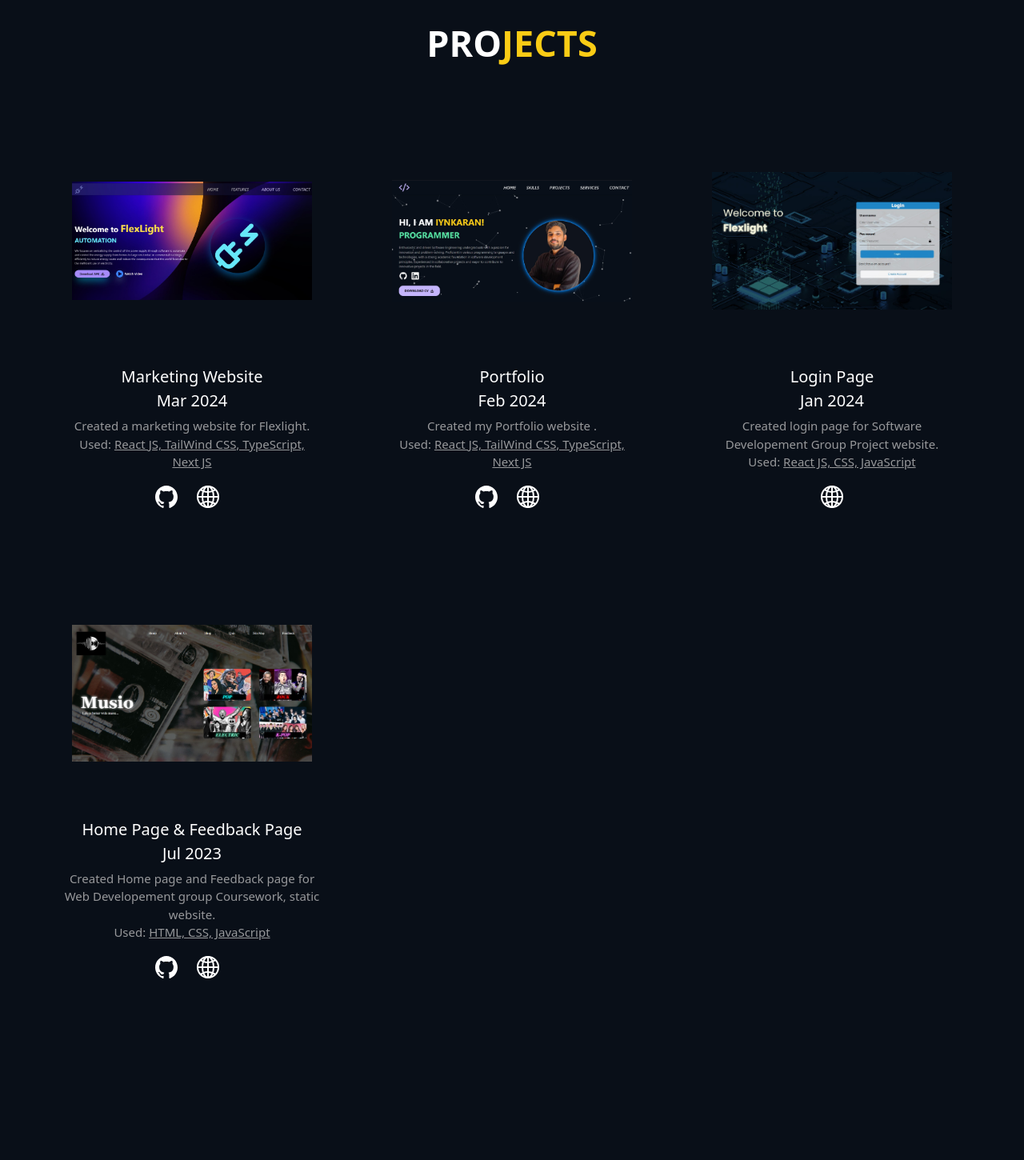
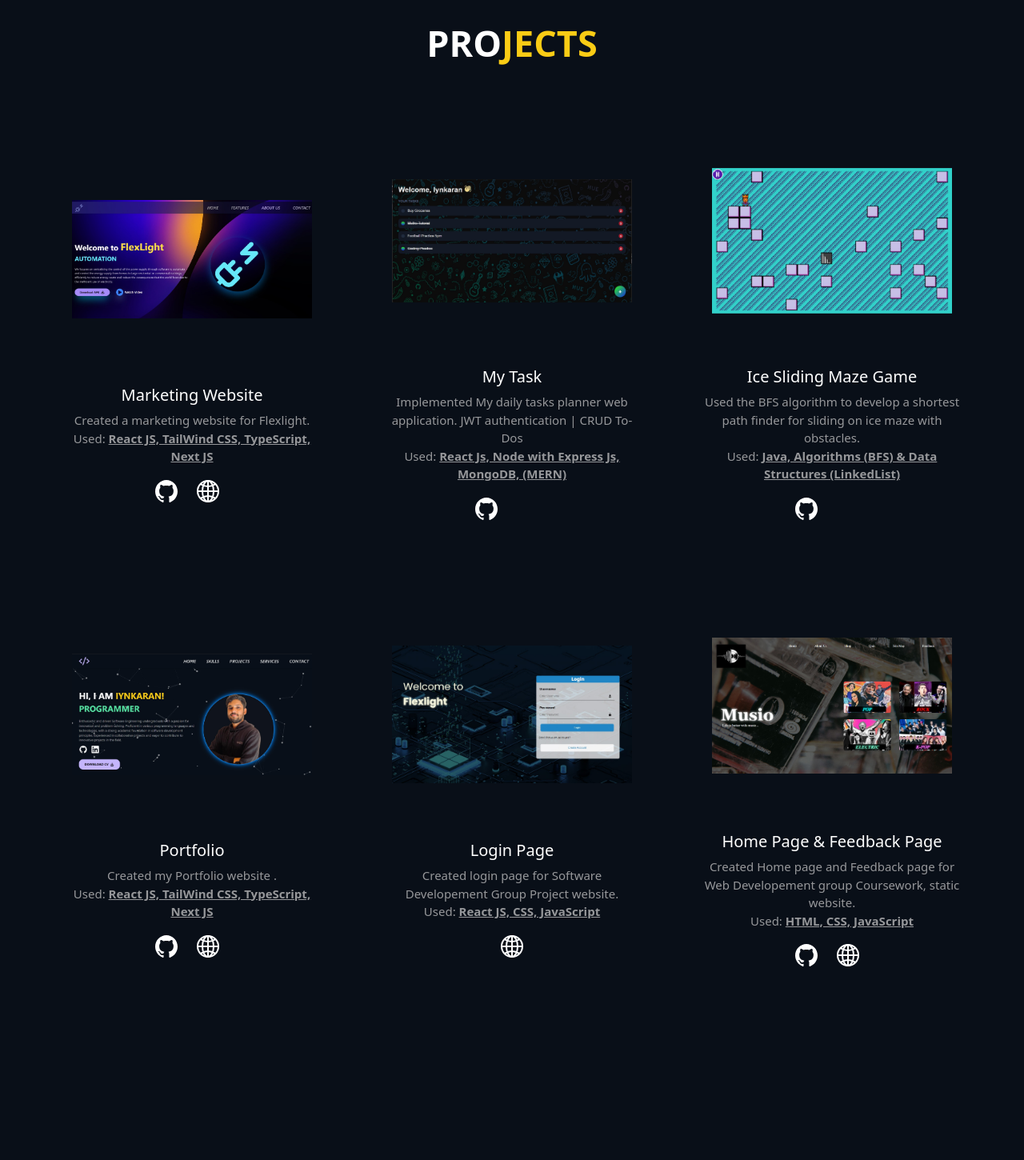
Before and after one commit to Iynguuuuu/Portfolio, a Next.js app: page / in a window 1280 px wide. Shown: the part 1740-3190 px from the top of the page at 80% size. Built offline with nearby package versions, Linux system fonts and the light colour scheme.

Commit message:
Updated Projects

```diff
--- a/Components/Projects.tsx
+++ b/Components/Projects.tsx
@@ -16,7 +16,7 @@ const Projects = () => {
                 <div className='grid grid-cols-1 md:grid-cols-2 lg:grid-cols-3 w-[90%]
                             mx-auto items-center gap-[3rem] mt-4rem text-white pt-[3rem] '>
 
-                    <div data-aos="fade-up">
+                    <div data-aos="flip-up" data-aos-delay="100">
                         <div className='text-center p-[1rem]'>
 
                             <div className='transform cursor-pointer hover:-translate-y-6 transition-all duration-200 relative
@@ -24,11 +24,11 @@ const Projects = () => {
                                 <Image src="/images/P3.jpg" alt="Portfolio" layout='fill' className='object-contain fixed' />
                             </div>
                             <h1 className='text-[20px] mt:text-[10px] mt-[5px] mb-[5px]'>
-                                Marketing Website <br /> Mar 2024
+                                Marketing Website <br />
                             </h1>
                             <p className='text-[15px] text-[#d3d2d2] font-normal opacity-70'>
                                 Created a marketing website for Flexlight. <br />
-                                Used: <span className='text-decoration-line: underline'>React JS, TailWind CSS, TypeScript, <br />
+                                Used: <span className='text-decoration-line: underline font-bold'>React JS, TailWind CSS, TypeScript, <br />
                                     Next JS</span>
                             </p>
                             <div className='mt-[1rem] flex items-stretch space-x-5 ml-[7rem]'>
@@ -39,18 +39,64 @@ const Projects = () => {
                         </div>
                     </div>
 
-                    <div data-aos="fade-up" data-aos-delay="300">
+                    <div data-aos="flip-up" data-aos-delay="300">
+                        <div className='text-center p-[1rem]'>
+
+                            <div className='transform cursor-pointer hover:-translate-y-6 transition-all duration-200 relative
+                                w-[300px] h-[200px] md:h-[300px] mx-auto '>
+                                <Image src="/images/todo.jpg" alt="Portfolio" layout='fill' className='object-contain fixed' />
+                            </div>
+                            <h1 className='text-[20px] mt:text-[10px] mt-[5px] mb-[5px]'>
+                                My Task <br />
+                            </h1>
+                            <p className='text-[15px] text-[#d3d2d2] font-normal opacity-70'>
+                                Implemented My daily tasks planner web application. JWT authentication | CRUD To-Dos <br />
+                                Used: <span className='text-decoration-line: underline font-bold'>React Js, Node with Express Js, MongoDB, (MERN) <br />
+                                </span>
+                            </p>
+                            <div className='mt-[1rem] flex items-stretch space-x-5 ml-[7rem]'>
+                                <a href="https://github.com/Iynguuuuu/My_Task"> <IoLogoGithub className='w-[2rem] h-[2rem] text-white ' /></a>
+                            </div>
+
+                        </div>
+                    </div>
+
+                    <div data-aos="flip-up" data-aos-delay="500">
+                        <div className='text-center p-[1rem]'>
+                            <div className='transform cursor-pointer hover:-translate-y-6 transition-all duration-200 relative
+                                w-[300px] h-[200px] md:h-[300px] mx-auto '>
+                                <Image src="/images/game.jpg" alt="Portfolio" layout='fill' className='object-contain fixed' />
+                            </div>
+                            <h1 className='text-[20px] mt:text-[10px] mt-[5px] mb-[5px]'>
+                                Ice Sliding Maze Game <br />
+                            </h1>
+                            <p className='text-[15px] text-[#d3d2d2] font-normal opacity-70'>
+                                Used the BFS algorithm to develop a shortest path finder for sliding
+                                on ice maze with obstacles.
+                                <br />
+                                Used: <span className='text-decoration-line: underline font-bold'> Java, Algorithms (BFS) & Data Structures (LinkedList)
+                                </span>
+                            </p>
+                            <div className='mt-[1rem] flex items-stretch space-x-5 ml-[7rem]'>
+                                <a href="https://github.com/Iynguuuuu/Ice_maze"> <IoLogoGithub className='w-[2rem] h-[2rem] text-white ' /></a>
+
+                            </div>
+
+                        </div>
+                    </div>
+
+                    <div data-aos="flip-up" data-aos-delay="700">
                         <div className='text-center p-[1rem]'>
                             <div className='transform cursor-pointer hover:-translate-y-6 transition-all duration-200 relative
                                 w-[300px] h-[200px] md:h-[300px] mx-auto '>
                                 <Image src="/images/Port.jpg" alt="Portfolio" layout='fill' className='object-contain fixed' />
                             </div>
                             <h1 className='text-[20px] mt:text-[10px] mt-[5px] mb-[5px]'>
-                                Portfolio <br /> Feb 2024
+                                Portfolio <br />
                             </h1>
                             <p className='text-[15px] text-[#d3d2d2] font-normal opacity-70'>
                                 Created my Portfolio website . <br />
-                                Used: <span className='text-decoration-line: underline'>React JS, TailWind CSS, TypeScript, <br />
+                                Used: <span className='text-decoration-line: underline font-bold'>React JS, TailWind CSS, TypeScript, <br />
                                     Next JS</span>
                             </p>
                             <div className='mt-[1rem] flex items-stretch space-x-5 ml-[7rem]'>
@@ -60,7 +106,7 @@ const Projects = () => {
                         </div>
                     </div>
 
-                    <div data-aos="fade-up" data-aos-delay="400">
+                    <div data-aos="flip-up" data-aos-delay="900">
                         <div className='text-center p-[1rem]'>
 
                             <div className='transform cursor-pointer hover:-translate-y-6 transition-all duration-200 relative
@@ -68,11 +114,11 @@ const Projects = () => {
                                 <Image src="/images/P2.jpg" alt="Portfolio" layout='fill' className='object-contain fixed' />
                             </div>
                             <h1 className='text-[20px] mt:text-[10px] mt-[5px] mb-[5px]'>
-                                Login Page <br /> Jan 2024
+                                Login Page <br />
                             </h1>
                             <p className='text-[15px] text-[#d3d2d2] font-normal opacity-70'>
                                 Created login page for Software Developement Group Project website. <br />
-                                Used: <span className='text-decoration-line: underline'>React JS, CSS, JavaScript</span>
+                                Used: <span className='text-decoration-line: underline font-bold'>React JS, CSS, JavaScript</span>
                             </p>
                             <div className='mt-[1rem] flex items-stretch space-x-5 ml-[9rem]'>
                                 <a href="https://bms-enzh.onrender.com/"> <IoGlobeOutline className='w-[2rem] h-[2rem] text-white ' /></a>
@@ -82,18 +128,18 @@ const Projects = () => {
                         </div>
                     </div>
 
-                    <div data-aos="fade-up" data-aos-delay="500">
+                    <div data-aos="flip-up" data-aos-delay="1100">
                         <div className='text-center p-[1rem]'>
                             <div className='transform cursor-pointer hover:-translate-y-6 transition-all duration-200 relative
                                 w-[300px] h-[200px] md:h-[300px] mx-auto '>
                                 <Image src="/images/P4.jpg" alt="Portfolio" layout='fill' className='object-contain fixed' />
                             </div>
                             <h1 className='text-[20px] mt:text-[10px] mt-[5px] mb-[5px]'>
-                                Home Page & Feedback Page <br /> Jul 2023
+                                Home Page & Feedback Page <br />
                             </h1>
                             <p className='text-[15px] text-[#d3d2d2] font-normal opacity-70'>
                                 Created Home page and Feedback page for Web Developement group Coursework, static website. <br />
-                                Used: <span className='text-decoration-line: underline'>HTML, CSS, JavaScript</span>
+                                Used: <span className='text-decoration-line: underline font-bold'>HTML, CSS, JavaScript</span>
                             </p>
                             <div className='mt-[1rem] flex items-stretch space-x-5 ml-[7rem]'>
                                 <a href="https://github.com/Iynguuuuu/Web."> <IoLogoGithub className='w-[2rem] h-[2rem] text-white ' /></a>
@@ -103,6 +149,8 @@ const Projects = () => {
 
                         </div>
                     </div>
+
+
 
 
                 </div>
--- a/Components/Services.tsx
+++ b/Components/Services.tsx
@@ -18,7 +18,7 @@ const Services = () => {
                                     uppercase font-semibold text-center p-[2rem] rounded-3xl '>
                             <CodeBracketSquareIcon className='w-[6rem] h-[6rem] mx-auto text-[#d3fae8]' />
                             <h1 className='text-[20px] mt:text-[30px] mt-[1.5rem] mb-[1.5rem] capitalize'>
-                                Frontend
+                                Full-Stack
                             </h1>
                             {/* <p className='text-[15px] text-[#d3d2d2] font-normal'>
                             Lorem ipsum dolor sit amet consectetur adipisicing elit.
```
Also changed, not shown: public/images/game.jpg (added), public/images/todo.jpg (added).
